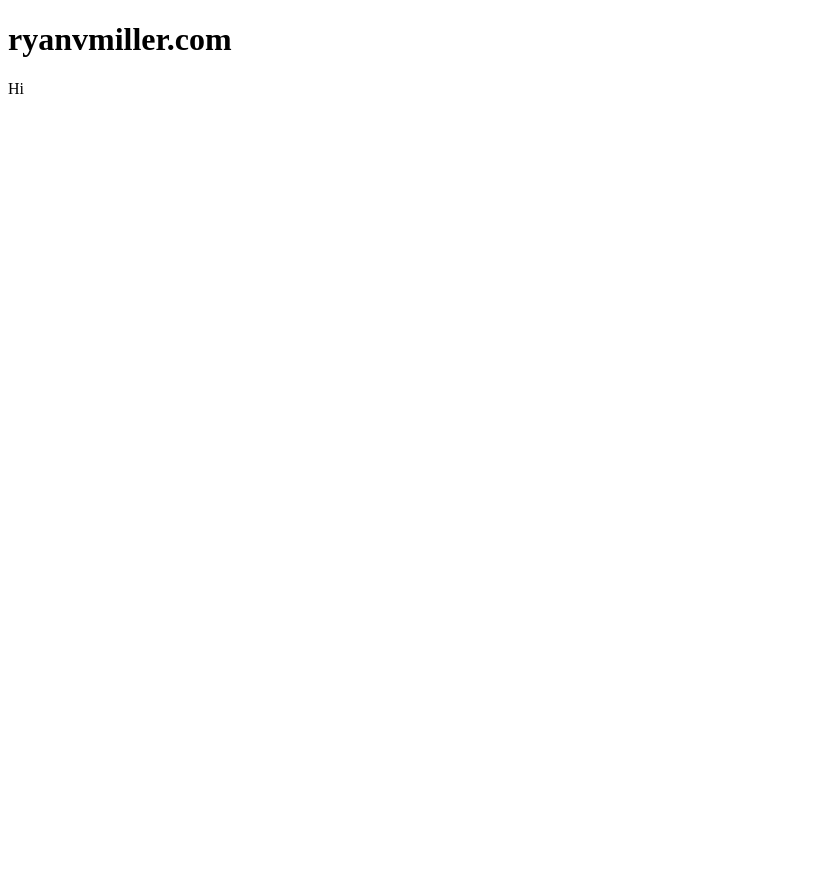
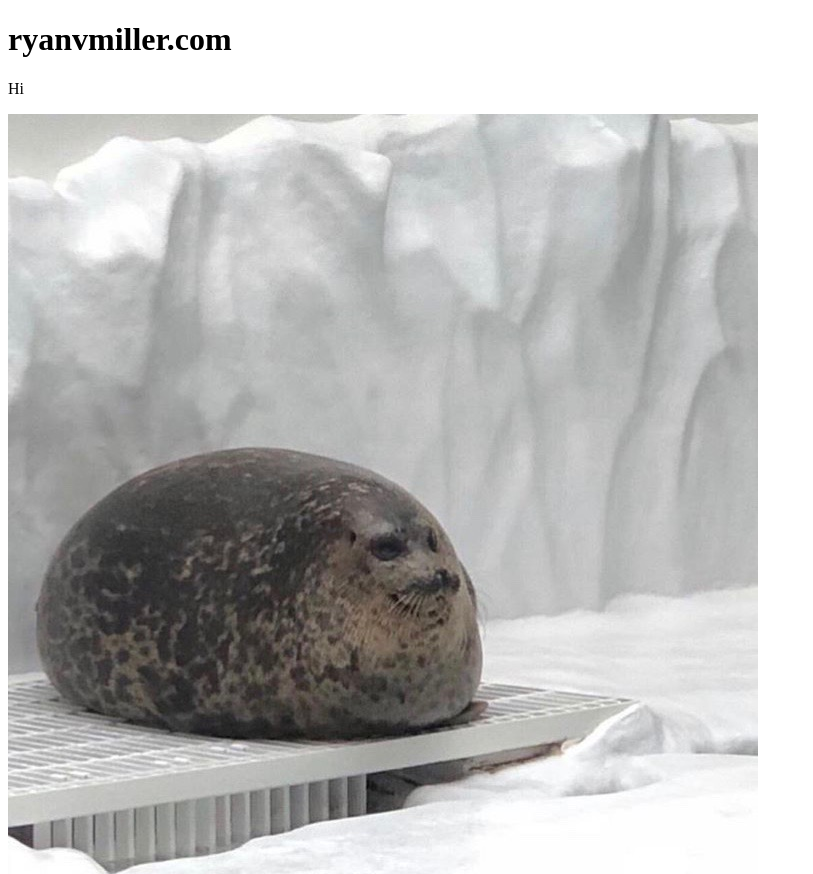
Before and after one commit to erinamiller/3r1n.github.io, a plain HTML site: page index.html in a window 1280 px wide. Shown: the top 874 px of the page, without its empty margins (0-813 px from the left). Before the commit the page ends 800 px from the top, so only its background shows below. Drawn offline with Linux system fonts and the light colour scheme.

Commit message:
Added seal

```diff
--- a/index.html
+++ b/index.html
@@ -6,5 +6,6 @@
   <body>
     <h1>ryanvmiller.com</h1>
     <p>Hi</p>
+    <img src="seal.jpeg" alt="Round Seal">
   </body>
 </html>
```
Also changed, not shown: seal.jpeg (added).
